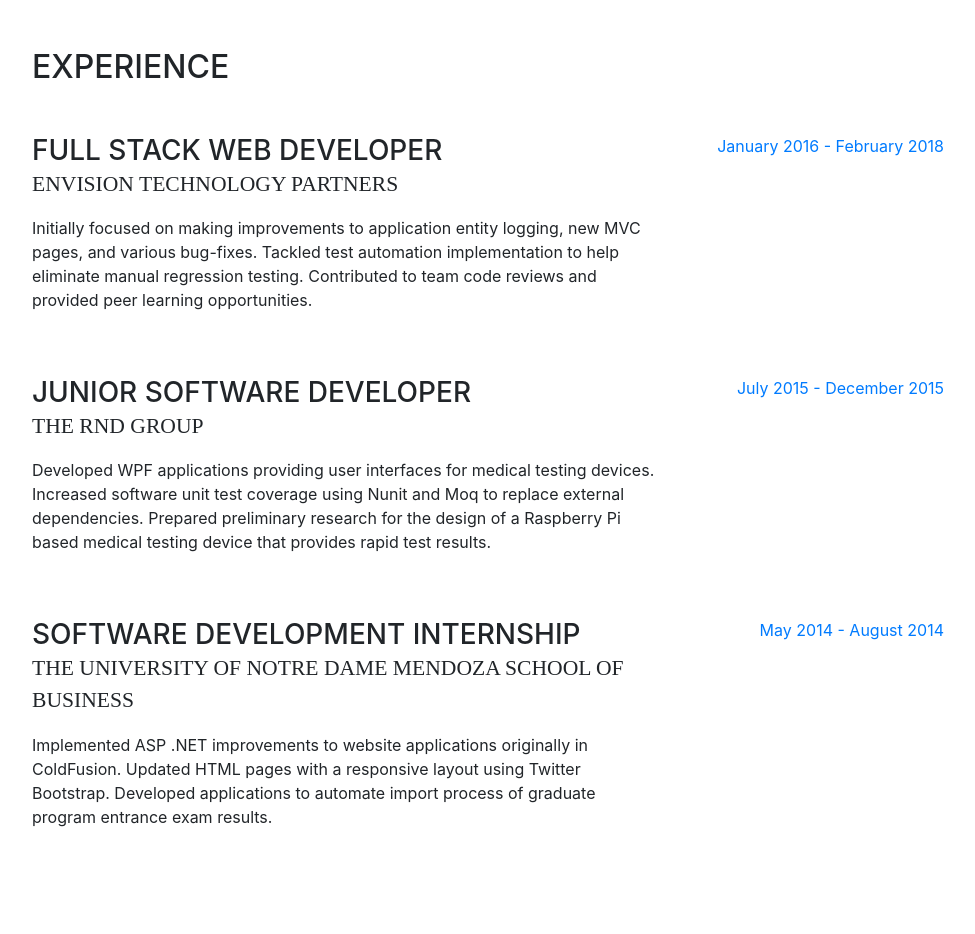
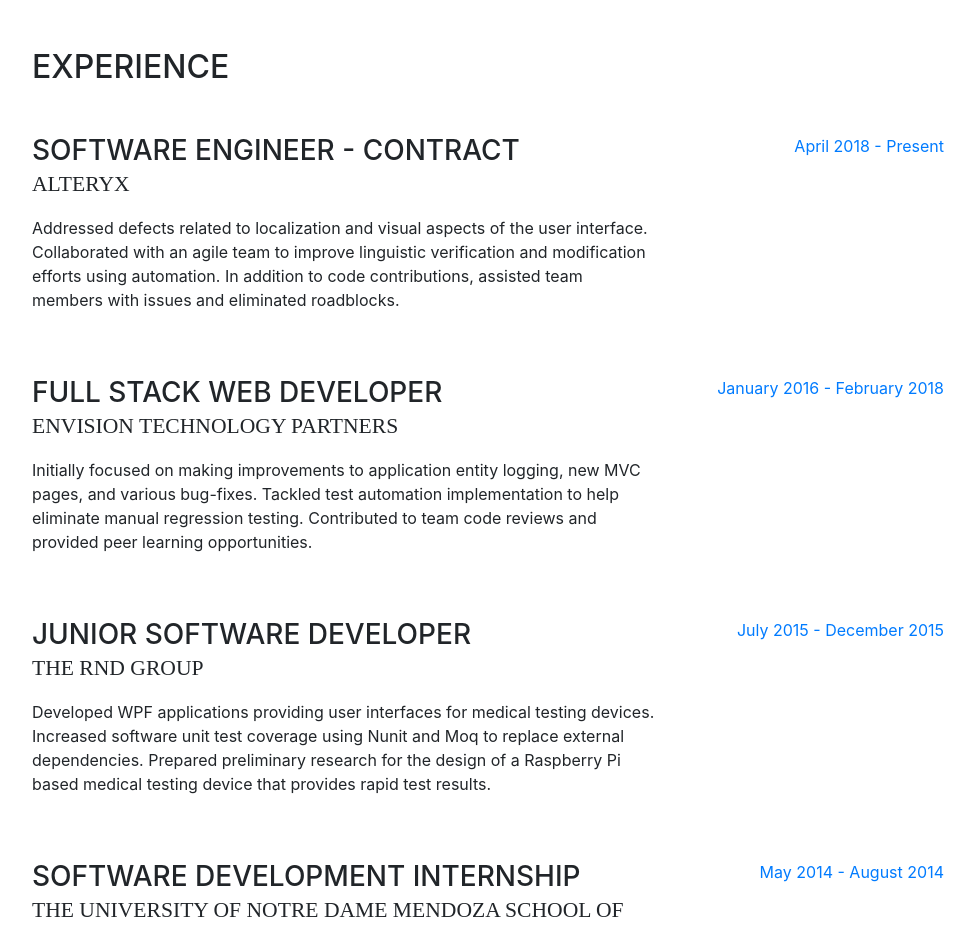
Before and after one commit to DWitucki/dwitucki.github.io, a website with bundled scripts: page index.html in a window 1280 px wide. Shown: the part 800-1734 px from the top of the page, without its empty margins (288-1263 px from the left). Built offline with nearby package versions, Linux system fonts and the light colour scheme; a web font is replaced by a local one.

Commit message:
Adding Alteryx

```diff
--- a/index.html
+++ b/index.html
@@ -91,6 +91,17 @@
       <section class="resume-section p-3 p-lg-5 d-flex flex-column" id="experience">
         <div class="my-auto">
           <h2 class="mb-5">Experience</h2>
+
+          <div class="resume-item d-flex flex-column flex-md-row mb-5">
+            <div class="resume-content mr-auto">
+              <h3 class="mb-0">Software Engineer - Contract</h3>
+              <div class="subheading mb-3">Alteryx</div>
+              <p>Addressed defects related to localization and visual aspects of the user interface. Collaborated with an agile team to improve linguistic verification and modification efforts using automation. In addition to code contributions, assisted team members with issues and eliminated roadblocks. </p>
+            </div>
+            <div class="resume-date text-md-right">
+              <span class="text-primary">April 2018 - Present</span>
+            </div>
+          </div>
 
           <div class="resume-item d-flex flex-column flex-md-row mb-5">
             <div class="resume-content mr-auto">
```
